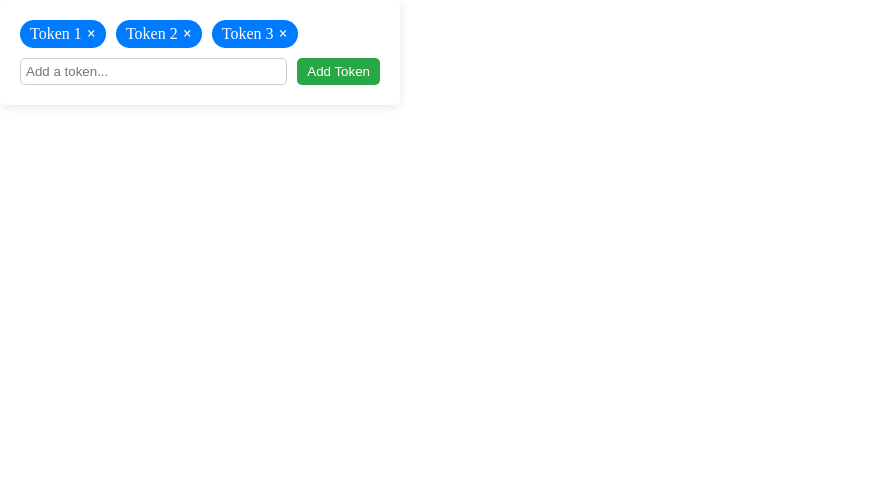
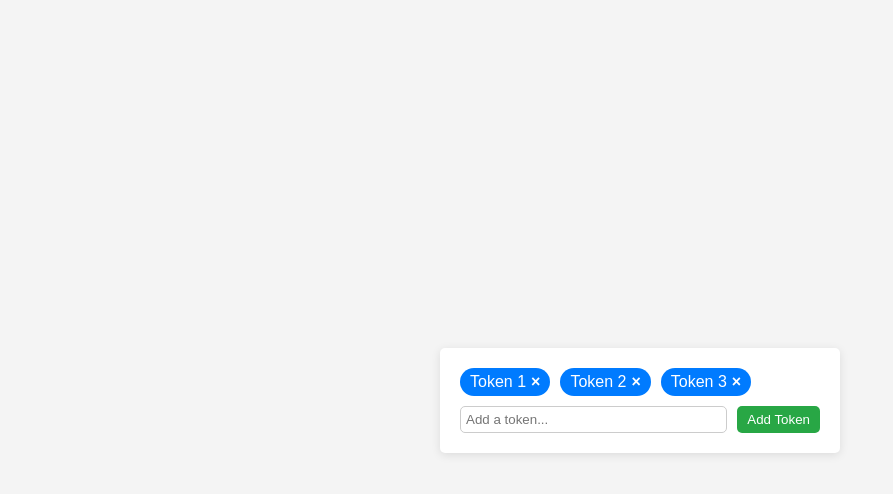
Before and after one commit to MDJAmin/tag-creator-app-html-css-js, a plain HTML site: page index.html in a window 1280 px wide. Shown: the whole page, without its empty margins (0-893 px from the left). Drawn offline with Linux system fonts and the light colour scheme.

Commit message:
Style : fix body style

```diff
--- a/css/style.css
+++ b/css/style.css
@@ -4,6 +4,16 @@
     box-sizing: border-box;
     text-decoration: none;
     list-style: none;
+}
+
+body {
+    font-family: Arial, sans-serif;
+    background-color: #f4f4f4;
+    display: flex;
+    justify-content: center;
+    align-items: center;
+    height: 100vh;
+    margin: 0;
 }
 
 .token-container {
```
